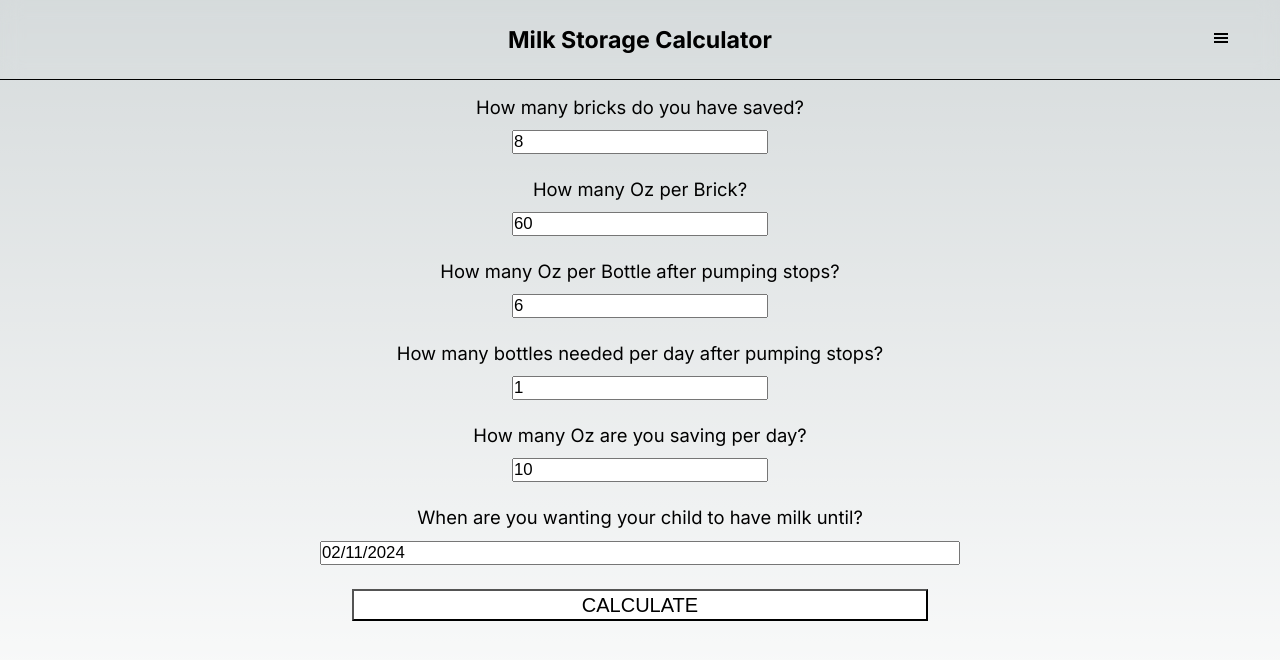
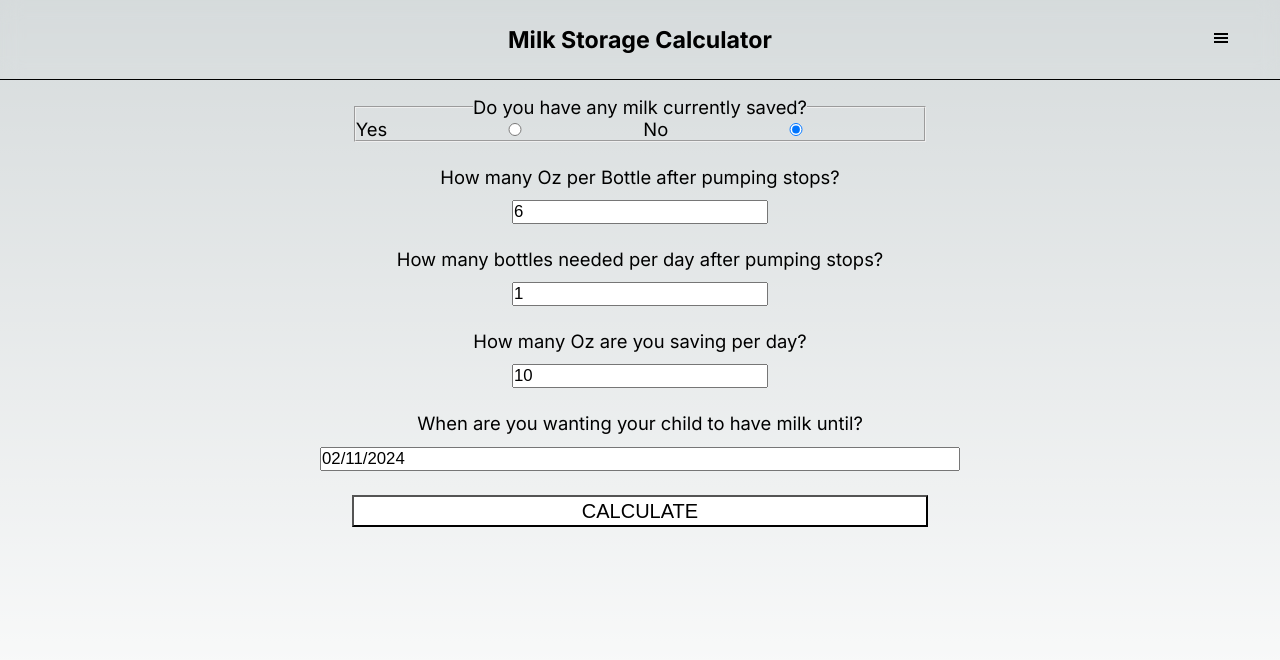
Before and after one commit to khintz34/milk-bottle-storage, a Next.js app: page / in a window 1280 px wide. Shown: the top 660 px of the page. Built offline with nearby package versions, Linux system fonts and the light colour scheme.

Commit message:
milkSaved

```diff
--- a/src/app/page.js
+++ b/src/app/page.js
@@ -13,8 +13,8 @@ import { addDays } from "date-fns/esm";
 import Header from "@/components/header";
 
 export default function Home() {
-  const [countOfBricks, setCountOfBricks] = useState(8);
-  const [ozPerBrick, setOzPerBrick] = useState(60);
+  const [countOfBricks, setCountOfBricks] = useState(0);
+  const [ozPerBrick, setOzPerBrick] = useState(0);
   const [totalOzSaved, setTotalOzSaved] = useState(0);
   const [bottlesPerDay, setBottlesPerDay] = useState(1);
   const [ozPerBottle, setOzPerBottle] = useState(6);
@@ -23,9 +23,9 @@ export default function Home() {
   const [ozSavedPerDay, setOzSavedPerDay] = useState(10);
   const [milkEndDate, setMilkEndDate] = useState(new Date("2/11/24"));
   const [showCalcs, setShowCals] = useState(`${styles.hide}`);
+  const [milkSaved, setMilkSaved] = useState(false);
 
   useEffect(() => {
-    console.log(countOfBricks * ozPerBrick);
     setTotalOzSaved(countOfBricks * ozPerBrick);
   }, [countOfBricks, ozPerBrick]);
 
@@ -33,19 +33,17 @@ export default function Home() {
     setDaysOfSavedMilk(totalOzSaved / (bottlesPerDay * ozPerBottle));
   }, [bottlesPerDay, totalOzSaved, ozPerBottle]);
 
+  useEffect(() => {
+    console.log("Milky");
+  }, [milkSaved]);
+
   function calculateMilkStff() {
     let endDate = milkEndDate;
     let startDate = addDays(new Date(), daysOfSavedMilk);
-    console.log("startDate: ", startDate);
-    console.log("endDate:", milkEndDate);
-
     let daysDif = differenceInDays(endDate, startDate);
-
     let neededOzPerDay = bottlesPerDay * ozPerBottle;
     let endNumber = daysDif * neededOzPerDay;
     let startNumber = 0;
-    console.log("daysDif: ", daysDif);
-    console.log("EndNum: ", endNumber);
     let days = 0;
     let fraction = ozSavedPerDay / neededOzPerDay;
     let peaked = false;
@@ -71,16 +69,44 @@ export default function Home() {
 
     let objectDate = format(addDays(new Date(), peakedDays), "MMMM dd, yyyy");
     setStopPumpingDate(objectDate);
-
-    console.log("DAYS: ", peakedDays);
-    console.log("STOP DATE", addDays(new Date(), peakedDays));
-    console.log("------------------------");
   }
 
   return (
     <main className={styles.main}>
       <Header />
       <form action="" className={styles.formMain}>
+        <div className={styles.formQuestion}>
+          <fieldset>
+            <legend>Do you have any milk currently saved?</legend>
+            <label htmlFor="milkSavedYes">Yes</label>
+            <input
+              name="savedMilk"
+              id="milkSavedYes"
+              type="radio"
+              onChange={(e) => {
+                setMilkSaved(true);
+                setShowCals(`${styles.hide}`);
+              }}
+              className={styles.formInputNum}
+            />
+            <label htmlFor="milkSavedNo">No</label>
+            <input
+              name="savedMilk"
+              id="milkSavedNo"
+              type="radio"
+              checked
+              onChange={(e) => {
+                setMilkSaved(false);
+                setShowCals(`${styles.hide}`);
+                setCountOfBricks(0);
+                setOzPerBrick(0);
+              }}
+              className={styles.formInputNum}
+            />
+          </fieldset>
+        </div>
+        {milkSaved ? (
+          <div>
             <div className={styles.formQuestion}>
               <label htmlFor="countOfBricks">
                 How many bricks do you have saved?
@@ -109,6 +135,10 @@ export default function Home() {
                 className={styles.formInputNum}
               />
             </div>
+          </div>
+        ) : (
+          ""
+        )}
 
         <div className={styles.formQuestion}>
           <label htmlFor="ozPerBottle">
@@ -183,9 +213,9 @@ export default function Home() {
           </button>
         </div>
         <div className={`${styles.formEnd} ${showCalcs}`}>
-          {/* <div>Total Oz saved: {totalOzSaved}</div>
-          <div>Days of Saved Milk: {daysOfSavedMilk}</div> */}
           <div>Pump End Date: {stopPumpingDate}</div>
+          <div>Total Oz saved: {totalOzSaved}</div>
+          <div>Days of Saved Milk: {daysOfSavedMilk}</div>
         </div>
       </form>
     </main>
```
Lines whose indentation alone changed are shown as unchanged.
